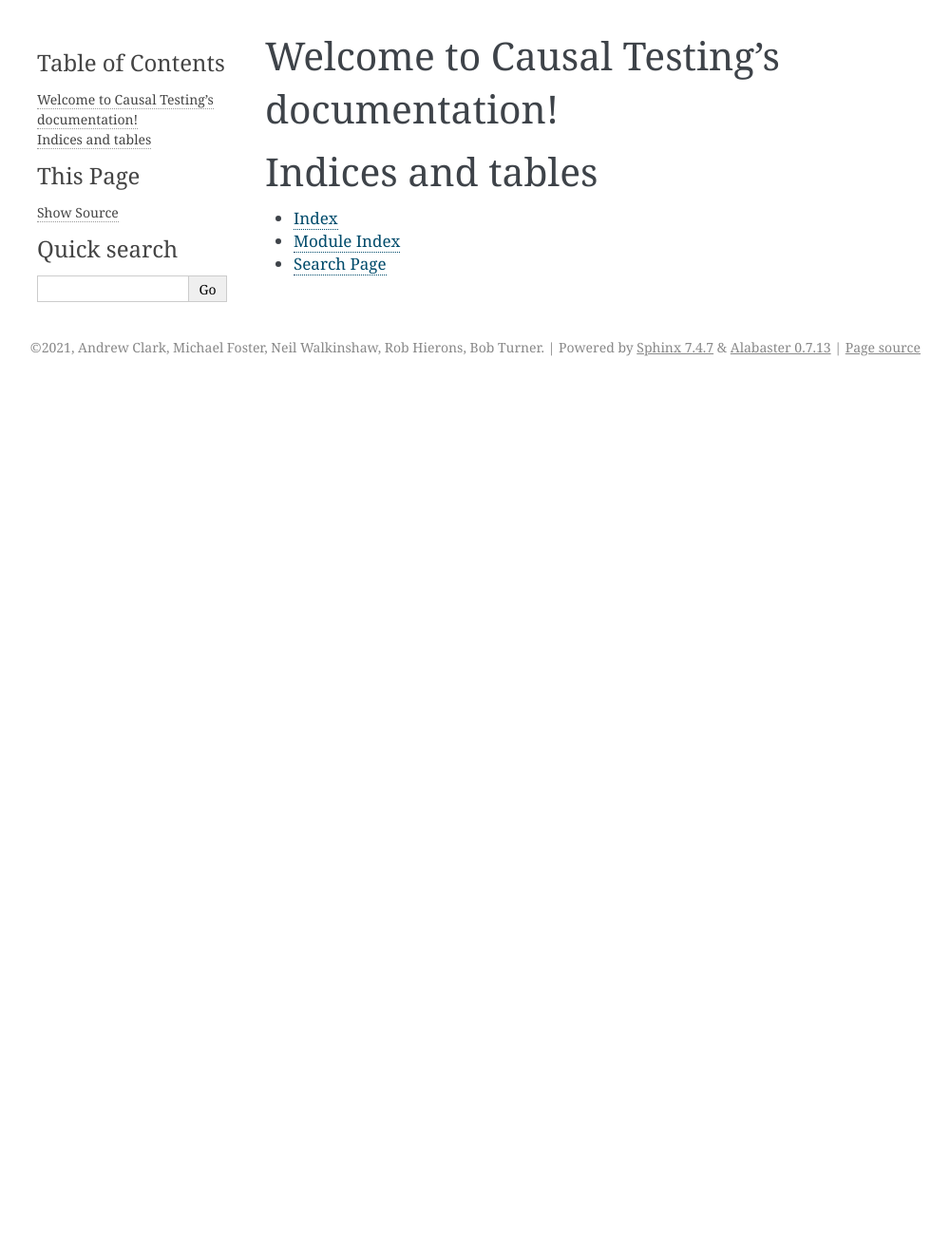
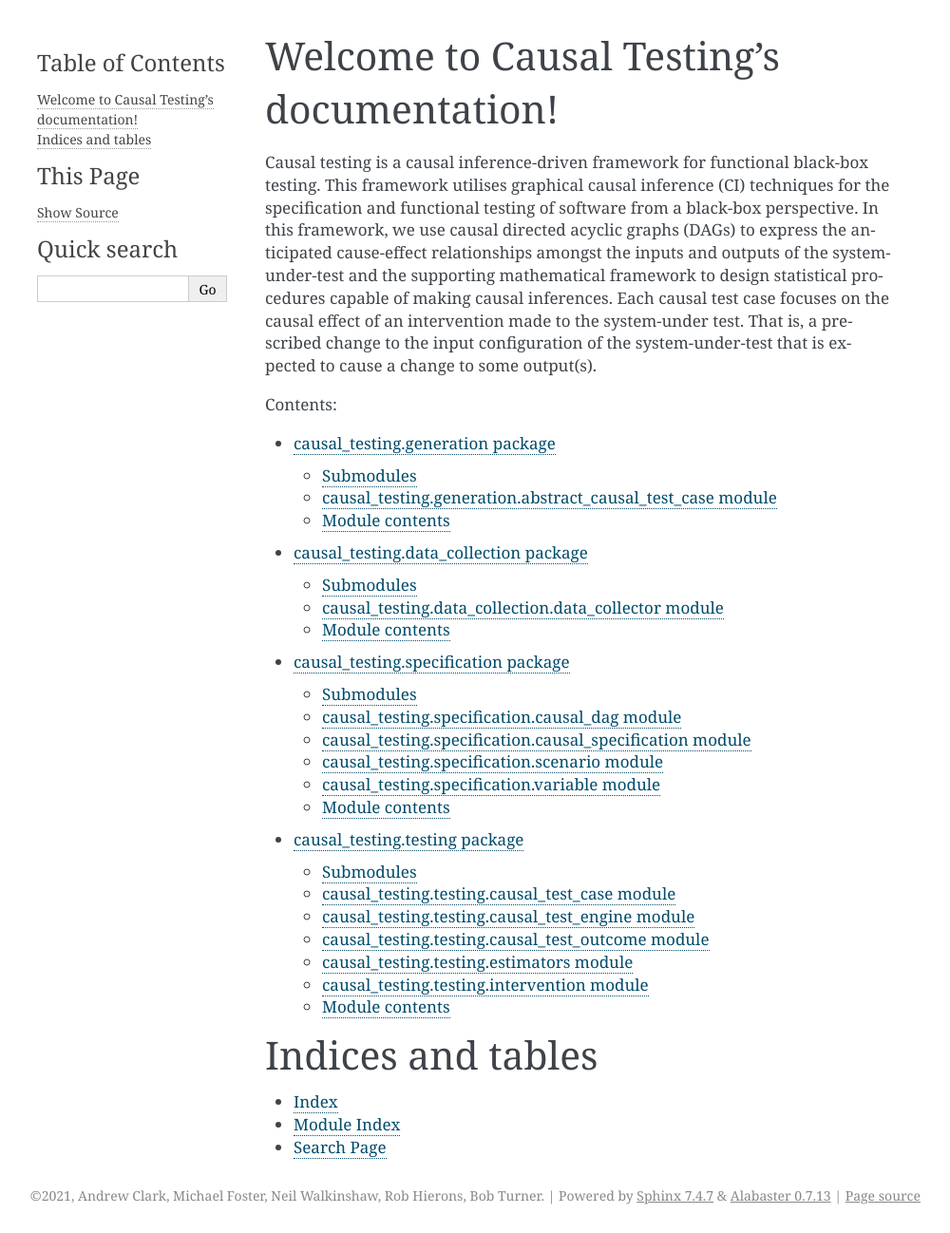
Before and after one commit to CITCOM-project/CausalTestingFramework, a Sphinx documentation site: the page built from docs/source/index.rst, in a window 1280 px wide. Shown: the whole page at 95% size, without its empty margins (141-1141 px from the left). Built offline with Sphinx 7.4.7, drawn with Linux system fonts in a browser that asks for light colours; before the commit the page ends 900 px from its top, so only the background shows below that.

Commit message:
Added Sphinx AutoAPI files and Sphinx config changes

```diff
--- /dev/null
+++ b/docs/source/causal_testing.data_collection.rst
@@ -0,0 +1,21 @@
+causal\_testing.data\_collection package
+========================================
+
+Submodules
+----------
+
+causal\_testing.data\_collection.data\_collector module
+-------------------------------------------------------
+
+.. automodule:: causal_testing.data_collection.data_collector
+   :members:
+   :undoc-members:
+   :show-inheritance:
+
+Module contents
+---------------
+
+.. automodule:: causal_testing.data_collection
+   :members:
+   :undoc-members:
+   :show-inheritance:
--- /dev/null
+++ b/docs/source/causal_testing.generation.rst
@@ -0,0 +1,21 @@
+causal\_testing.generation package
+==================================
+
+Submodules
+----------
+
+causal\_testing.generation.abstract\_causal\_test\_case module
+--------------------------------------------------------------
+
+.. automodule:: causal_testing.generation.abstract_causal_test_case
+   :members:
+   :undoc-members:
+   :show-inheritance:
+
+Module contents
+---------------
+
+.. automodule:: causal_testing.generation
+   :members:
+   :undoc-members:
+   :show-inheritance:
--- /dev/null
+++ b/docs/source/causal_testing.rst
@@ -0,0 +1,21 @@
+causal\_testing package
+=======================
+
+Subpackages
+-----------
+
+.. toctree::
+   :maxdepth: 4
+
+   causal_testing.data_collection
+   causal_testing.generation
+   causal_testing.specification
+   causal_testing.testing
+
+Module contents
+---------------
+
+.. automodule:: causal_testing
+   :members:
+   :undoc-members:
+   :show-inheritance:
--- /dev/null
+++ b/docs/source/causal_testing.specification.rst
@@ -0,0 +1,45 @@
+causal\_testing.specification package
+=====================================
+
+Submodules
+----------
+
+causal\_testing.specification.causal\_dag module
+------------------------------------------------
+
+.. automodule:: causal_testing.specification.causal_dag
+   :members:
+   :undoc-members:
+   :show-inheritance:
+
+causal\_testing.specification.causal\_specification module
+----------------------------------------------------------
+
+.. automodule:: causal_testing.specification.causal_specification
+   :members:
+   :undoc-members:
+   :show-inheritance:
+
+causal\_testing.specification.scenario module
+---------------------------------------------
+
+.. automodule:: causal_testing.specification.scenario
+   :members:
+   :undoc-members:
+   :show-inheritance:
+
+causal\_testing.specification.variable module
+---------------------------------------------
+
+.. automodule:: causal_testing.specification.variable
+   :members:
+   :undoc-members:
+   :show-inheritance:
+
+Module contents
+---------------
+
+.. automodule:: causal_testing.specification
+   :members:
+   :undoc-members:
+   :show-inheritance:
--- /dev/null
+++ b/docs/source/causal_testing.testing.rst
@@ -0,0 +1,53 @@
+causal\_testing.testing package
+===============================
+
+Submodules
+----------
+
+causal\_testing.testing.causal\_test\_case module
+-------------------------------------------------
+
+.. automodule:: causal_testing.testing.causal_test_case
+   :members:
+   :undoc-members:
+   :show-inheritance:
+
+causal\_testing.testing.causal\_test\_engine module
+---------------------------------------------------
+
+.. automodule:: causal_testing.testing.causal_test_engine
+   :members:
+   :undoc-members:
+   :show-inheritance:
+
+causal\_testing.testing.causal\_test\_outcome module
+----------------------------------------------------
+
+.. automodule:: causal_testing.testing.causal_test_outcome
+   :members:
+   :undoc-members:
+   :show-inheritance:
+
+causal\_testing.testing.estimators module
+-----------------------------------------
+
+.. automodule:: causal_testing.testing.estimators
+   :members:
+   :undoc-members:
+   :show-inheritance:
+
+causal\_testing.testing.intervention module
+-------------------------------------------
+
+.. automodule:: causal_testing.testing.intervention
+   :members:
+   :undoc-members:
+   :show-inheritance:
+
+Module contents
+---------------
+
+.. automodule:: causal_testing.testing
+   :members:
+   :undoc-members:
+   :show-inheritance:
--- a/docs/source/conf.py
+++ b/docs/source/conf.py
@@ -10,9 +10,11 @@
 # add these directories to sys.path here. If the directory is relative to the
 # documentation root, use os.path.abspath to make it absolute, like shown here.
 #
-# import os
-# import sys
-# sys.path.insert(0, os.path.abspath('.'))
+import os
+import sys
+
+#Include root directory of project
+sys.path.insert(0, os.path.abspath(os.path.join(os.path.dirname(__file__), "../..")))
 
 
 # -- Project information -----------------------------------------------------
@@ -27,8 +29,7 @@ author = 'Andrew Clark, Michael Foster, Neil Walkinshaw, Rob Hierons, Bob Turner
 # Add any Sphinx extension module names here, as strings. They can be
 # extensions coming with Sphinx (named 'sphinx.ext.*') or your custom
 # ones.
-extensions = [
-]
+extensions = ['sphinx.ext.autodoc']
 
 # Add any paths that contain templates here, relative to this directory.
 templates_path = ['_templates']
@@ -50,3 +51,6 @@ html_theme = 'alabaster'
 # relative to this directory. They are copied after the builtin static files,
 # so a file named "default.css" will overwrite the builtin "default.css".
 html_static_path = ['_static']
+
+#Path to generate documentation from using sphinx AutoAPI
+autoapi_dirs = [os.path.abspath(os.path.join('..', '..', 'causal_testing'))]
--- a/docs/source/index.rst
+++ b/docs/source/index.rst
@@ -6,10 +6,16 @@
 Welcome to Causal Testing's documentation!
 ==========================================
 
+Causal testing is a causal inference-driven framework for functional black-box testing. This framework utilises graphical causal inference (CI) techniques for the specification and functional testing of software from a black-box perspective. In this framework, we use causal directed acyclic graphs (DAGs) to express the anticipated cause-effect relationships amongst the inputs and outputs of the system-under-test and the supporting mathematical framework to design statistical procedures capable of making causal inferences. Each causal test case focuses on the causal effect of an intervention made to the system-under test. That is, a prescribed change to the input configuration of the system-under-test that is expected to cause a change to some output(s).
+
 .. toctree::
    :maxdepth: 2
    :caption: Contents:
 
+   causal_testing.generation
+   causal_testing.data_collection
+   causal_testing.specification
+   causal_testing.testing
 
 
 Indices and tables
```
